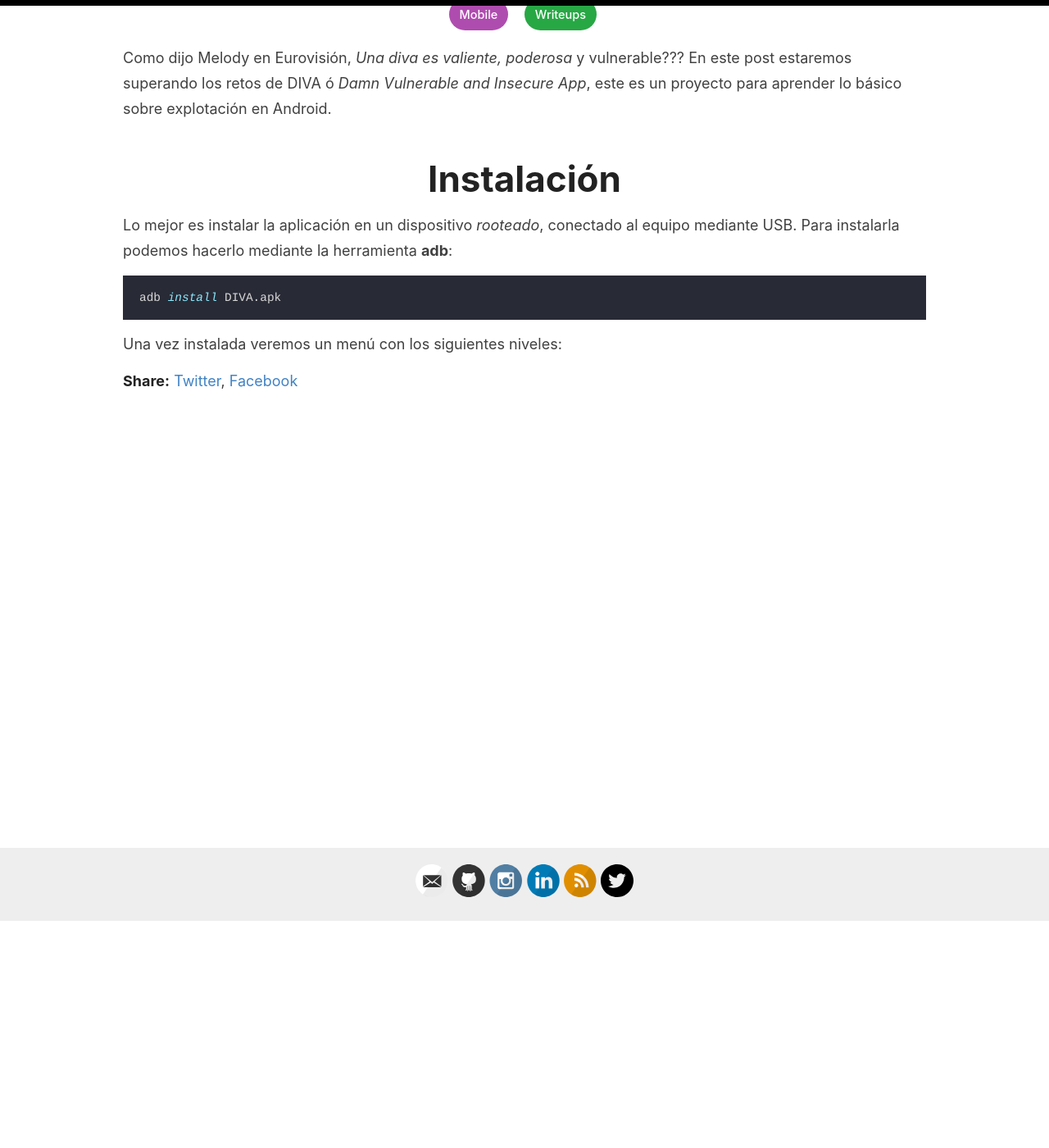
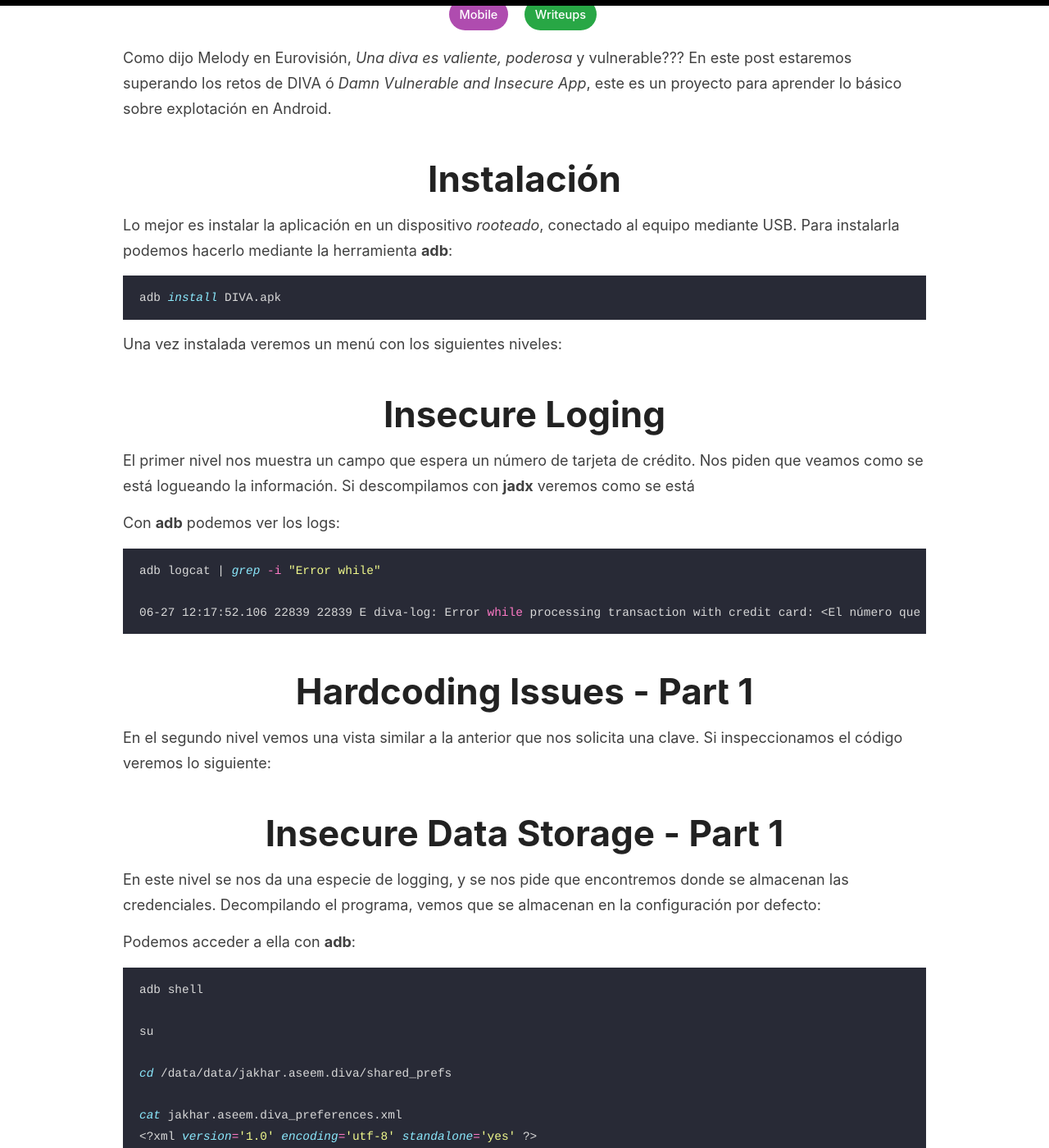
Before and after one commit to naibu3/naibu3.github.io, a Jekyll site: the page built from _posts/2025-06-27-Una-DIVA-es.md, in a window 1280 px wide and 1400 px high, scrolled down 277 px. Shown: the whole window at 82% size. Built offline with Jekyll 4.4.1, drawn with Linux system fonts in a browser that asks for light colours; comment, search, counter and statistics services are not loaded; some of the changed text lies outside the part shown.

Commit message:
Update 2025-06-27-Una-DIVA-es.md

````diff
--- a/_posts/2025-06-27-Una-DIVA-es.md
+++ b/_posts/2025-06-27-Una-DIVA-es.md
@@ -16,3 +16,54 @@
 ```
 
 Una vez instalada veremos un menú con los siguientes niveles:
+
+# Insecure Loging
+
+El primer nivel nos muestra un campo que espera un número de tarjeta de crédito. Nos piden que veamos como se está logueando la información. Si descompilamos con **jadx** veremos como se está
+
+Con **adb** podemos ver los logs:
+
+```bash
+adb logcat | grep -i "Error while"
+
+06-27 12:17:52.106 22839 22839 E diva-log: Error while processing transaction with credit card: <El número que hemos introducido>
+```
+
+# Hardcoding Issues - Part 1
+
+En el segundo nivel vemos una vista similar a la anterior que nos solicita una clave. Si inspeccionamos el código veremos lo siguiente:
+
+# Insecure Data Storage - Part 1
+
+En este nivel se nos da una especie de logging, y se nos pide que encontremos donde se almacenan las credenciales. Decompilando el programa, vemos que se almacenan en la configuración por defecto:
+
+Podemos acceder a ella con **adb**:
+
+```bash
+adb shell
+
+su
+
+cd /data/data/jakhar.aseem.diva/shared_prefs
+
+cat jakhar.aseem.diva_preferences.xml
+<?xml version='1.0' encoding='utf-8' standalone='yes' ?>
+<map>
+    <string name="password">password</string>
+    <string name="notespin">5569</string>
+    <string name="user">naibu3</string>
+</map>
+```
+
+Y podríamos ver la información que hay almacenada. Hay que recalcar que si no introducimos unas credenciales rpreviamente, el archivo no existirá.
+
+# Insecure Data Storage - Part 2
+
+Este nivel es muy similar, pero en este caso se almacenan en otro archivo:
+
+```bash
+tucana:/data/data/jakhar.aseem.diva # cat uinfo8847310758726822991tmp
+naibu3:naibu3
+```
+
+# Insecure Data Storage - Part 3
````
